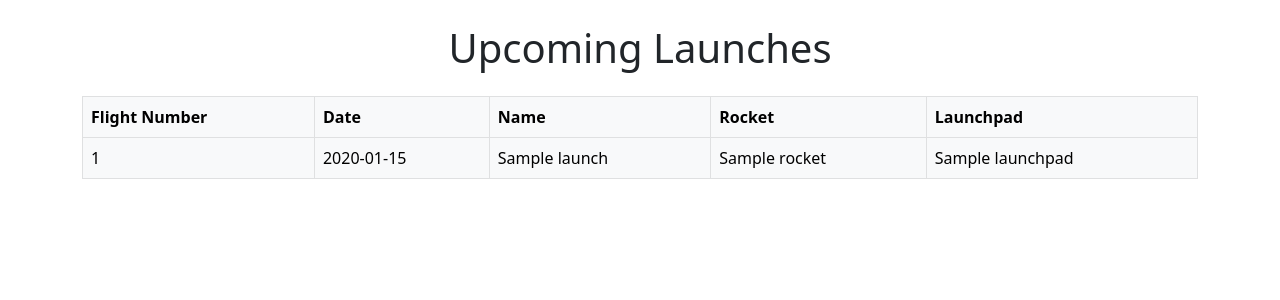
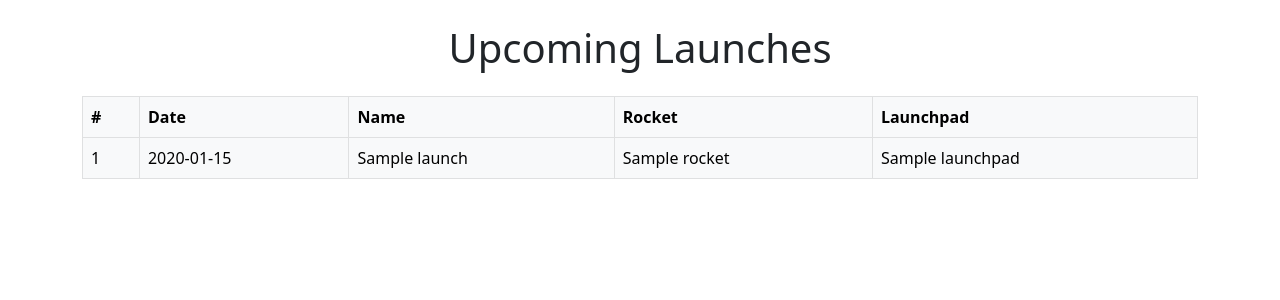
Before and after one commit to esadek/spacex-launch-tracker, a Flask app: template templates/upcoming.html in a window 1280 px wide. Shown: the part 56-356 px from the top of the page. Run offline with Flask 2, Linux system fonts and the light colour scheme; the template is opened without the code that fills it: most values are stand-ins (such as "Sample title", 1, 10 or a date in 2020); some libraries are stand-ins or nearby versions.

Commit message:
Change flight number column header

```diff
--- a/templates/upcoming.html
+++ b/templates/upcoming.html
@@ -4,7 +4,7 @@
 <table class="table table-light table-bordered mb-4">
   <thead>
     <tr>
-      <th scope="col">Flight Number</th>
+      <th scope="col">#</th>
       <th scope="col">Date</th>
       <th scope="col">Name</th>
       <th scope="col">Rocket</th>
```
